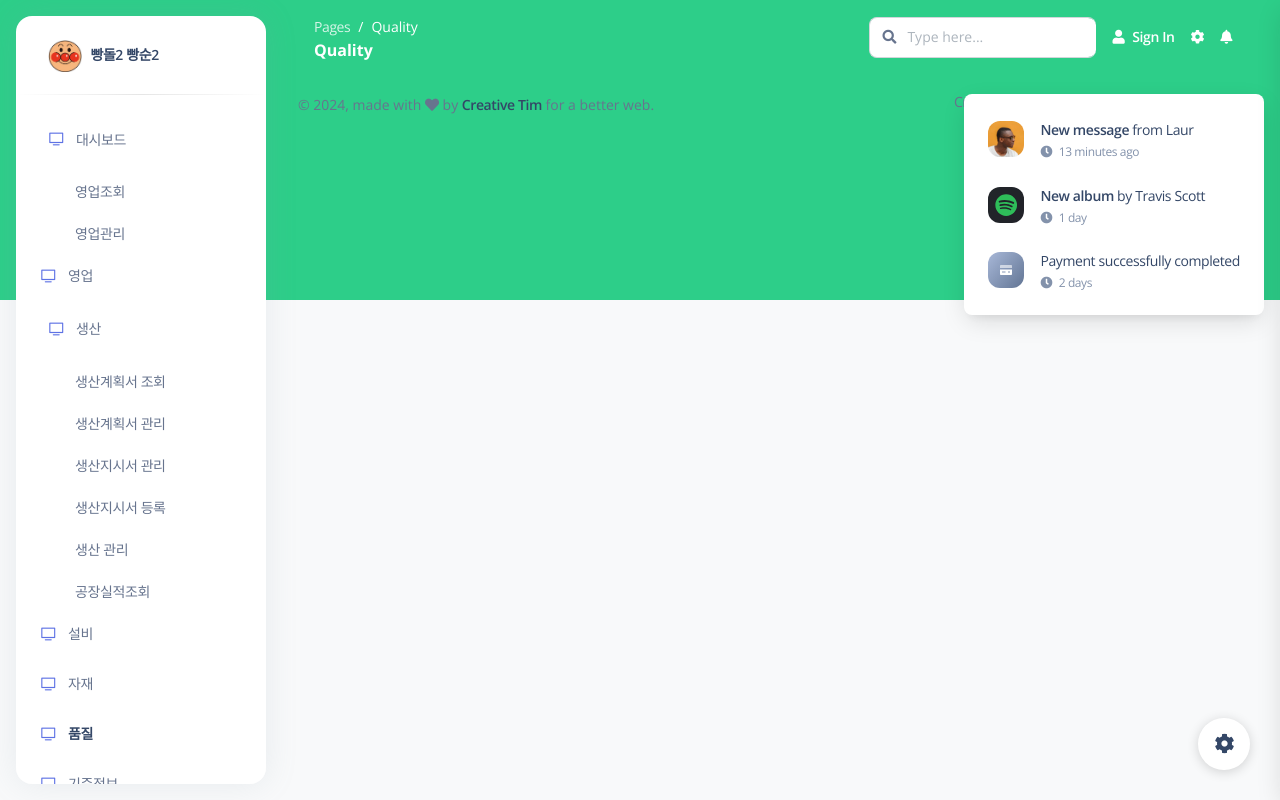
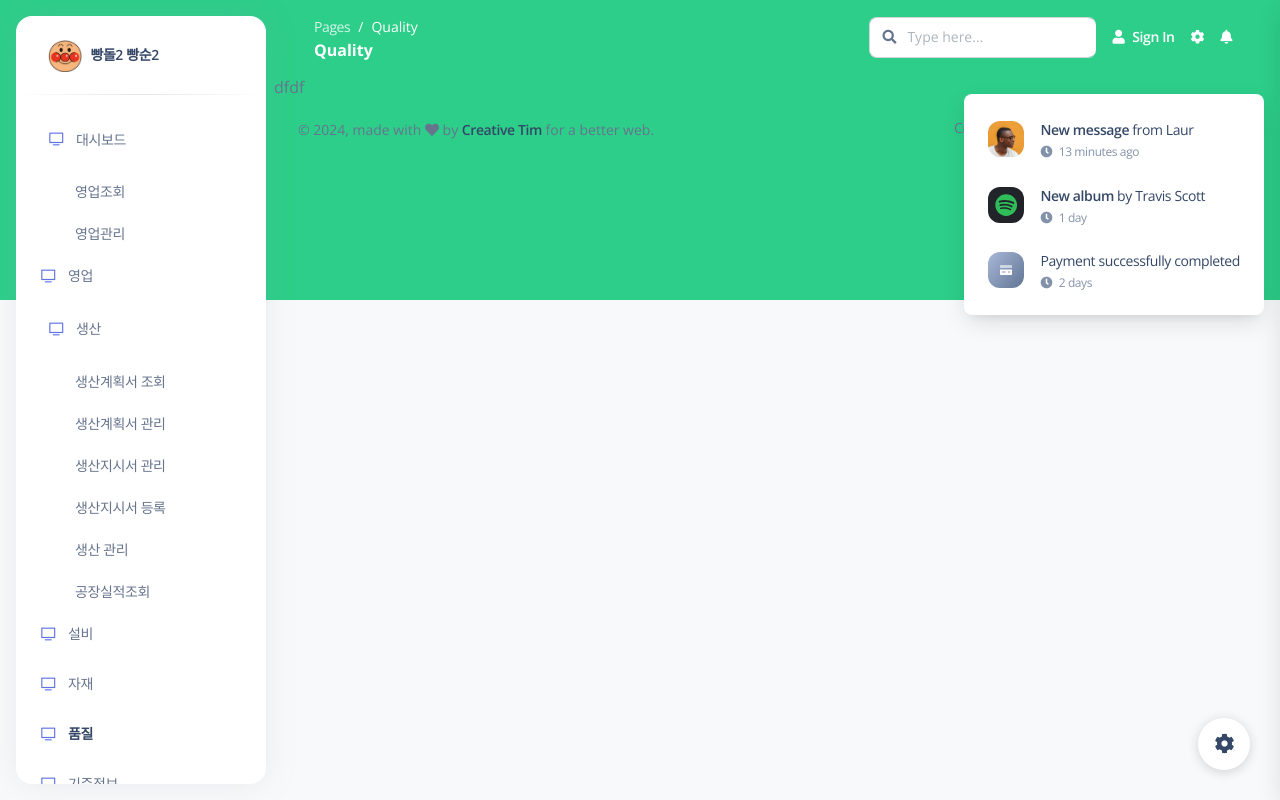
Before and after one commit to StillOverflow/bbang2, a Vue app in the folder vue/: page /quality in a window 1280 px wide. Built offline with nearby package versions, Linux system fonts and the light colour scheme; some icons are missing; what @toast-ui/vue-editor, vue-sweetalert2 would draw is missing.

Commit message:
수정: 컴포넌트 수정

```diff
--- a/vue/src/views/Quality.vue
+++ b/vue/src/views/Quality.vue
@@ -2,6 +2,7 @@
 <template>
   <div>
     <!-- 템플릿 내용 -->
+     dfdf
   </div>
 </template>
 
```
